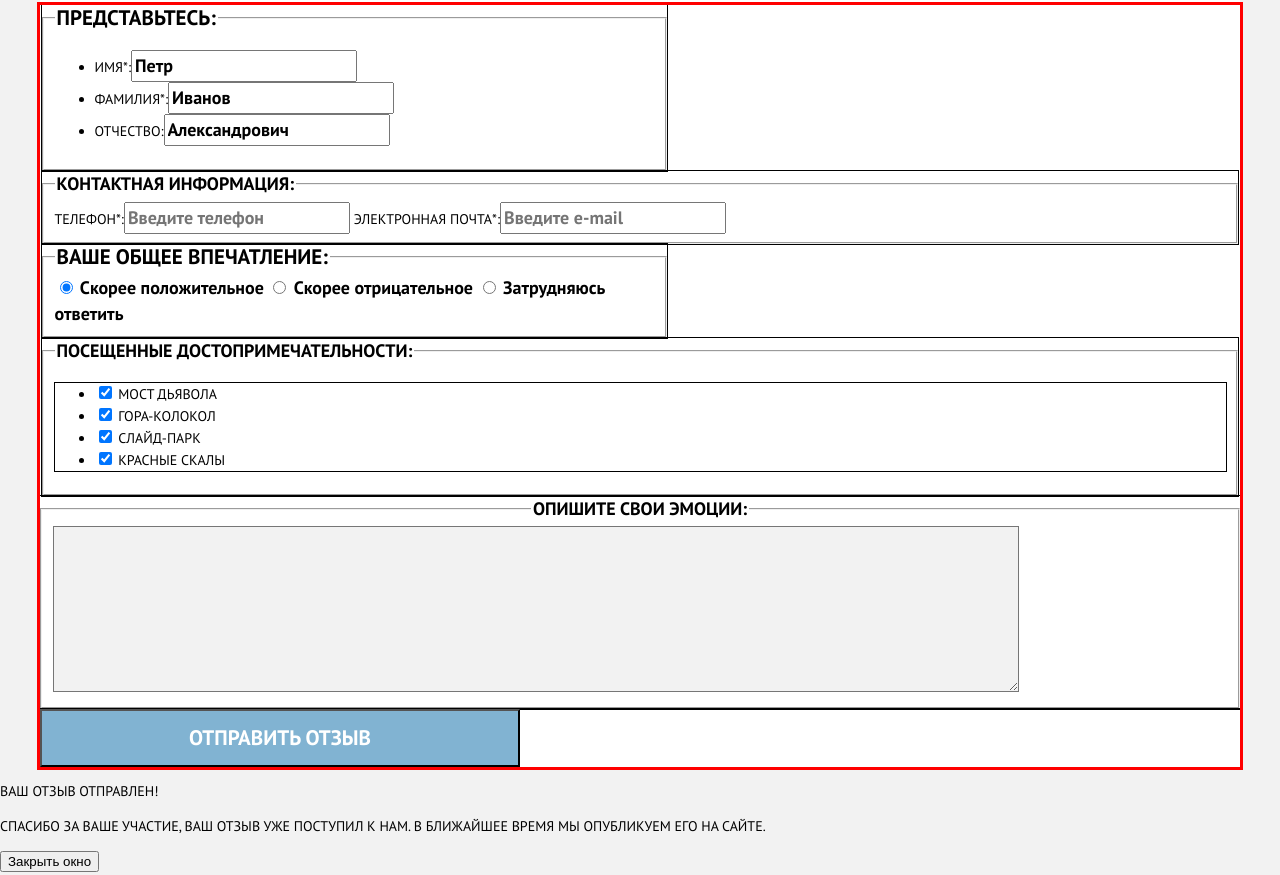
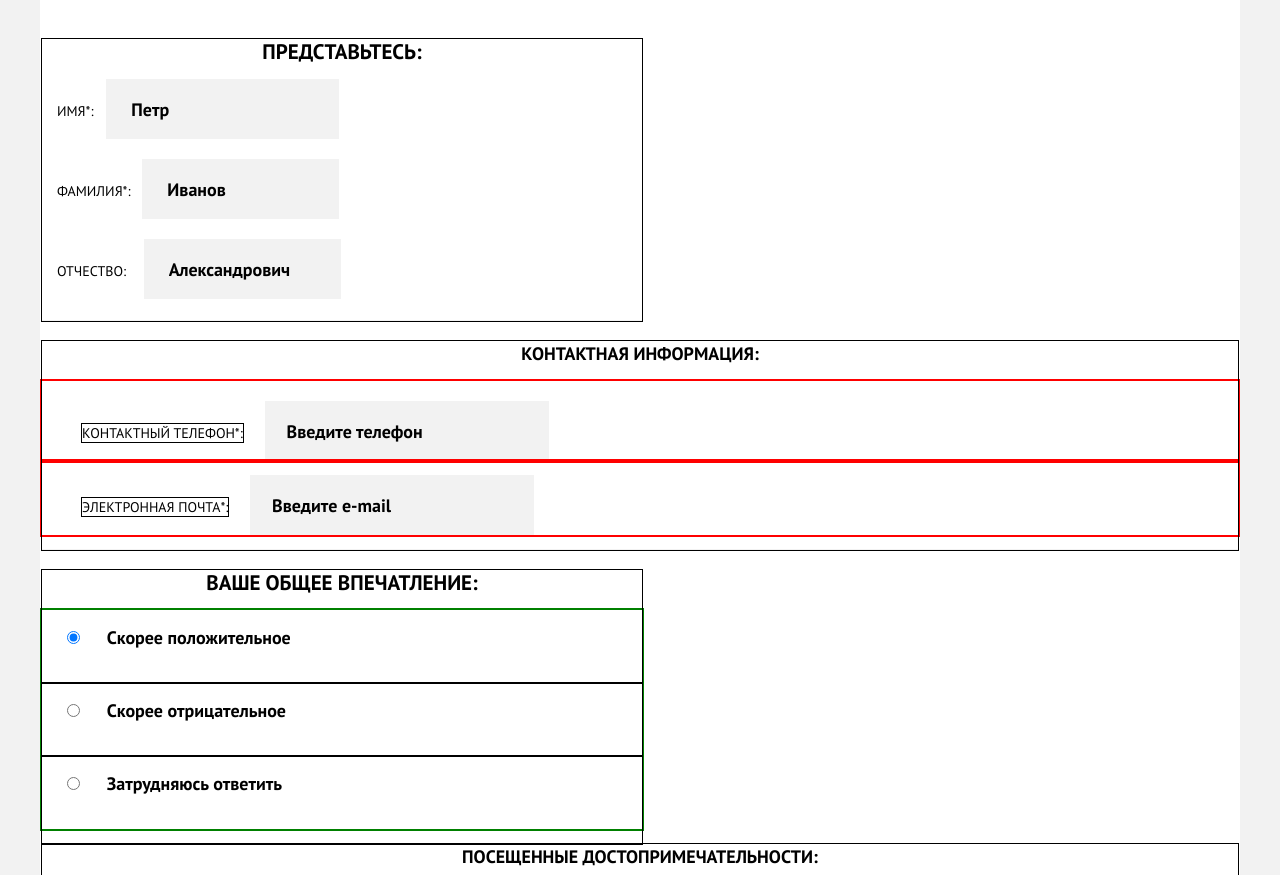
Before and after one commit to Tanya-tech-tech/703337-sedona-19, a website: page source/form.html in a window 1280 px wide. Shown: the part 710-1585 px from the top of the page. Drawn offline with nearby package versions, Linux system fonts and the light colour scheme; files that its build step writes are made by us from their sources; files whose address does not match are found by name.

Commit message:
Исправления от 27.04.20

```diff
--- a/source/blocks/form.less
+++ b/source/blocks/form.less
@@ -1,47 +1,188 @@
 .form {
-	outline: 3px solid red;
+	//outline: 3px solid grey;
+	width: 320px;
 	display: flex;
 	flex-direction: column;
+
 	legend {
+		//outline: 2px solid;
+		font-family: @baseFont;
 		font-size: @midFontSize;
 		font-weight: bold;
 		line-height: 26px;
+		text-align: center;
+		margin-top: 20px;
 	}
 	input[type=text],
-	input [type=radio],
-	input [type=checkbox],
+	input [type=tel],
+	input [type=email],
 	textarea {
+		font-family: @baseFont;
 		font-size: @midFontSize;
 		font-weight: bold;
 		line-height: 26px;
 		text-transform: none;
+		background-color: @back-grey;
+	}
+	fieldset {
+		//outline: 1px solid red;
+		padding: 0;
+		border-bottom: 1px solid @back-grey;
+		border: none;
+
 	}
 	.form__impres {
 		outline: 1px solid;
-		order: 1
-
+		order: 1;
+		border-bottom: 1px solid @back-grey;
+		.impres__list {
+			outline: 2px solid green;
+			list-style: none;
+			padding: 0;
+			.impres__item {
+				width: 100%;
+				height: 58px;
+				padding-top: 15px;
+				outline: 1px solid;
+				label {
+					font-family: @baseFont;
+					font-size: @midFontSize;
+					font-weight: bold;
+					line-height: 26px;
+					text-transform: none;
+					margin-left: 20px;
+				}
+				input {
+					margin-left: 25px;
+				}
+			}
+		}
 	}
 	.form__introduce {
-		outline: 1px solid;
+		//outline: 1px solid;
 		order: -1;
-
-
+		margin-top: 25px;
+		border-bottom: 1px solid @back-grey;
+		//background-color: yellow;
+		.introduce__list {
+			//outline: 2px solid green;
+			list-style: none;
+			padding: 0;
+			.introduce__item {
+				width: 100%;
+				//outline: 3px solid;
+				label {
+					//outline: 1px solid;
+					margin-left: 15px;
+				}
+				input {
+					height: 58px;
+					padding-left: 25px;
+					border: none;
+				}
+				.introduce__nick {
+					width: 206px;
+					margin-left: 9px;
+				}
+				.introduce__surname {
+					width: 170px;
+					margin-top: 20px;
+					margin-left: 8px;
+				}
+				.introduce__patronymic {
+					width: 170px;
+					margin-left: 7px;
+					margin-top: 20px;
+					margin-left: 14px;
+					margin-bottom: 7px;
+				}
+			}
+		}
 	}
 	.form__contact-info {
-		outline: 1px solid;
+		//outline: 1px solid orange;
 		order: 0;
+		margin-top: 20px;
+		margin-bottom: 20px;
+		border-bottom: 1px solid @back-grey;
+		//background-color: pink;
+		.contact-info__list {
+			//outline: 2px solid green;
+			width: 100%;
+			list-style: none;
+			padding: 0;
+			.contact-info__item {
+				width: 100%;
+				outline: 2px solid red;
+				label {
+					outline: 1px solid;
+					margin-left: 40px;
+					margin-top: 15px;
+				}
+				input {
+					width: 260px;
+					height: 58px;
+					padding-left: 22px;
+					background-color: @back-grey;
+					font-family: @baseFont;
+					font-size: @midFontSize;
+					font-weight: bold;
+					line-height: 26px;
+					text-transform: none;
+					border: none;
+					margin-left: 18px;
+					//outline: 1px solid;
+				}
+				.contact-info__tel {
+					margin-top: 20px;
 
+				}
+				.contact-info__email {
+					margin-top: 14px;
+				}
+			}
+		}
 	}
 	.form__attraction {
 		outline: 1px solid;
 		order: 2;
+		.attraction__list {
+			list-style: none;
+			padding: 0;
+			outline: 2px solid green;
+			.attraction__item {
+				width: 100%;
+				outline: 1px solid;
+				label {
+					font-family: @baseFont;
+					font-size: @midFontSize;
+					font-weight: bold;
+					line-height: 26px;
+					text-transform: none;
+					margin-left: 20px;
+				}
+				.attraction__name {
+					margin-left: 25px;
+				}
+			}
+		}
 	}
 	.form__emotions {
 		outline: 1px solid;
 		order: 3;
+		.emotions__delight {
+			width: 279px;
+			height: 160px;
+			background-color: @back-grey;
+			margin-left: 15px;
+			outline: 2px solid red;
+		}
 	}
+
+
 	.feedback-button {
 		outline: 1px solid;
+		margin-top: 50px;
 		order: 4;
 		margin: 0 auto;
 		.button {
--- a/source/blocks/leave-review-form.less
+++ b/source/blocks/leave-review-form.less
@@ -1,7 +1,9 @@
 .leave-review {
+	width: 100%;
 	.mixin-flex-center();
 	//outline: 1px solid;
 	margin: 0 auto;
+	border-bottom: 1px solid @back-grey;
 	.leave-review__title {
 		font-size: @midFontSize;
 		font-weight: bold;
@@ -15,6 +17,7 @@
 		color: @black-two;
 		.mixin-text-center();
 		//outline: 1px solid;
+		margin-bottom: 22px;
 	}
 }
 
--- a/source/blocks/main-footer.less
+++ b/source/blocks/main-footer.less
@@ -110,8 +110,10 @@
 @media (min-width: @desktop-width) {
 	.main-footer {
 		width: 1200px;
-		//outline: 3px solid;
+		outline: 3px solid;
 		margin: 0 auto;
+		padding-top: 10px;
+		padding-bottom: 10px;
 
 		.main-footer__list {
 			//outline: 5px solid red;
@@ -137,7 +139,7 @@
 			flex-direction: row;
 			flex-wrap: wrap;
 			justify-content: center;
-			//outline: 1px solid;
+			outline: 1px solid;
 		}
 		.main-footer__copyright {
 			//outline: 1px solid;
--- a/source/blocks/main-ind.less
+++ b/source/blocks/main-ind.less
@@ -1,8 +1,8 @@
 .cont-ind {
-	.mixin-all();
+
 	width: 320px;
 	margin: 0 auto;
-	//outline: 3px solid;
+	//outline: 2px solid;
 }
 
 @media (min-width: @tablet-width) {
--- /dev/null
+++ b/source/blocks/modal.less
@@ -0,0 +1,8 @@
+.modal {
+	outline: 1px solid;
+	display: none;
+}
+.modal-something-wrong {
+	outline: 1px solid;
+	display: none;
+}
--- a/source/blocks/site-list.less
+++ b/source/blocks/site-list.less
@@ -119,14 +119,17 @@
 				//outline: 1px solid;
 			}
 		}
-
 		.logo {
 			order: 0;
 			//outline: 5px solid red;
 			.logo__link {
 				//outline: 2px solid;
 				margin: 0 auto;
-				display: none;
+				svg {
+			    	#Layer_2 path {
+			    		display: none;
+			    	}
+			    }
 			}
 			.logo__toggle {
 				display: none;
@@ -184,6 +187,11 @@
 				//outline: 1px solid;
 				display: block;
 				margin: 0 auto;
+				svg {
+			    	#Layer_2 path {
+			    		display: none;
+			    	}
+			    }
 			}
 		}
 	}
--- a/source/form.html
+++ b/source/form.html
@@ -3,7 +3,8 @@
   <head>
     <meta charset="utf-8">
     <title>Отзывы о Седоне</title>
-
+    <meta name="viewport" content="width=device-width,initial-scale=1">
+    <meta name="format-detection" content="telephone=no">
     <link href="css/style.css" rel="stylesheet">
   </head>
   <body>
@@ -249,68 +250,74 @@
       <form class="form" action="https://echo.htmlacademy.ru/courses" method="post">
               <fieldset class="form__impres impres">
                   <legend>ВАше Общее впечатление:</legend>
-                  <label>
-                      <input type="radio" name="question" value="Скорее положительное" checked>
-                      Скорее положительное
-                  </label>
-                  <label>
-                      <input type="radio" name="question" value="Скорее отрицательное">
-                      Скорее отрицательное
-                  </label>
-                  <label>
-                      <input type="radio" name="question" value="Затрудняюсь ответить">
-                      Затрудняюсь ответить
-                  </label>
+                  <ul class="impres__list">
+                      <li class="impres__item">
+                          <input class="impres__ques" type="radio" id="positiv" name="question" value="Скорее положительное" checked>
+                          <label for="positiv">Скорее положительное</label>
+                      </li>
+                      <li class="impres__item">
+                          <input class="impres__ques" type="radio" id="negative" name="question" value="Скорее отрицательное">
+                          <label for="negative" >Скорее отрицательное</label>
+                      </li>
+                      <li class="impres__item">
+                          <input class="impres__ques" type="radio" id="difficult" name="question" value="Затрудняюсь ответить">
+                          <label for="difficult">Затрудняюсь ответить</label>
+                      </li>
+                 </ul>
               </fieldset>
 
               <fieldset class="form__introduce introduce">
                   <legend>Представьтесь:</legend>
-                  <ul>
-                      <li>
-                          <label>
-                              ИМЯ*:<input type="text" name="nick" value="Петр" required>
-                          </label>
+                  <ul class="introduce__list">
+                      <li class="introduce__item">
+                          <label for="nick">ИМЯ*:</label>
+                          <input class="introduce__nick" type="text" name="nick" id="nick" value="Петр" required>
+
                       </li>
-                      <li>
-                          <label>
-                              ФАМИЛИЯ*:<input type="text" name="surname" value="Иванов" required>
-                          </label>
+                      <li class="introduce__item">
+                          <label>ФАМИЛИЯ*:</label>
+                          <input class="introduce__surname" type="text" name="surname" value="Иванов" required>
+
                       </li>
-                      <li>
-                          <label>
-                              Отчество:<input type="text" name="patronymic" value="Александрович">
-                          </label>
+                      <li class="introduce__item">
+                          <label>Отчество:</label>
+                          <input class="introduce__patronymic" type="text" name="patronymic" value="Александрович">
+
                       </li>
                   </ul>
               </fieldset>
 
               <fieldset class="form__contact-info contact-info">
                   <legend>Контактная информация:</legend>
-                  <label>
-                      Телефон*:<input type="tel" name="tel" required placeholder="Введите телефон">
-                  </label>
-                  <label>
-                      Электронная почта*:<input type="email" name="email" placeholder="Введите e-mail" required>
-                  </label>
+                  <ul class="contact-info__list">
+                      <li class="contact-info__item">
+                          <label for="tel">Контактный телефон*:</label>
+                          <input class="contact-info__tel" type="tel" id="tel" name="tel" required value="Введите телефон">
+                      </li>
+                      <li class="contact-info__item">
+                          <label for="email">Электронная почта*:</label>
+                          <input class="contact-info__email" type="email" id="email" name="email" value="Введите e-mail" required>
+                      </li>
+                  </ul>
               </fieldset>
 
               <fieldset class="form__attraction attraction">
                   <legend>посещенные достопримечательности:</legend>
                   <ul class="attraction__list">
-                      <li>
-                          <input type="checkbox" name="bridge" id="bridge" checked>
+                      <li class="attraction__item">
+                          <input class="attraction__name" type="checkbox" name="bridge" id="bridge" checked>
                           <label for="bridge" checked>Мост Дьявола</label>
                       </li>
-                      <li>
-                          <input type="checkbox" name="mount" id="mount" checked>
+                      <li class="attraction__item">
+                          <input class="attraction__name" type="checkbox" name="mount" id="mount" checked>
                           <label for="mount" checked>Гора-Колокол</label>
                       </li>
-                      <li>
-                          <input type="checkbox" name="park" id="park" checked>
+                      <li class="attraction__item">
+                          <input  class="attraction__name" type="checkbox" name="park" id="park" checked>
                           <label for="park" checked>Слайд-парк</label>
                       </li>
-                      <li>
-                          <input type="checkbox" name="rocks" id="rocks" checked>
+                      <li class="attraction__item">
+                          <input  class="attraction__name" type="checkbox" name="rocks" id="rocks" checked>
                           <label for="rocks" checked>Красные скалы</label>
                       </li>
                   </ul>
@@ -318,7 +325,7 @@
 
               <fieldset class="form__emotions emotions">
                   <legend>Опишите свои эмоции:</legend>
-                  <textarea class="emotions__delight" name="delight" placeholder="Опишите подробно все свои восторги">
+                  <textarea class="emotions__delight" name="delight">Опишите подробно все свои восторги
                   </textarea>
               </fieldset>
 
--- a/source/less/style.less
+++ b/source/less/style.less
@@ -28,3 +28,4 @@
 @import '../blocks/info.less';
 @import '../blocks/map.less';
 @import '../blocks/form.less';
+@import '../blocks/modal.less';
```
Also changed, not shown: source/index.html (+4 -3 lines), source/photo.html (+2 -1 lines).
